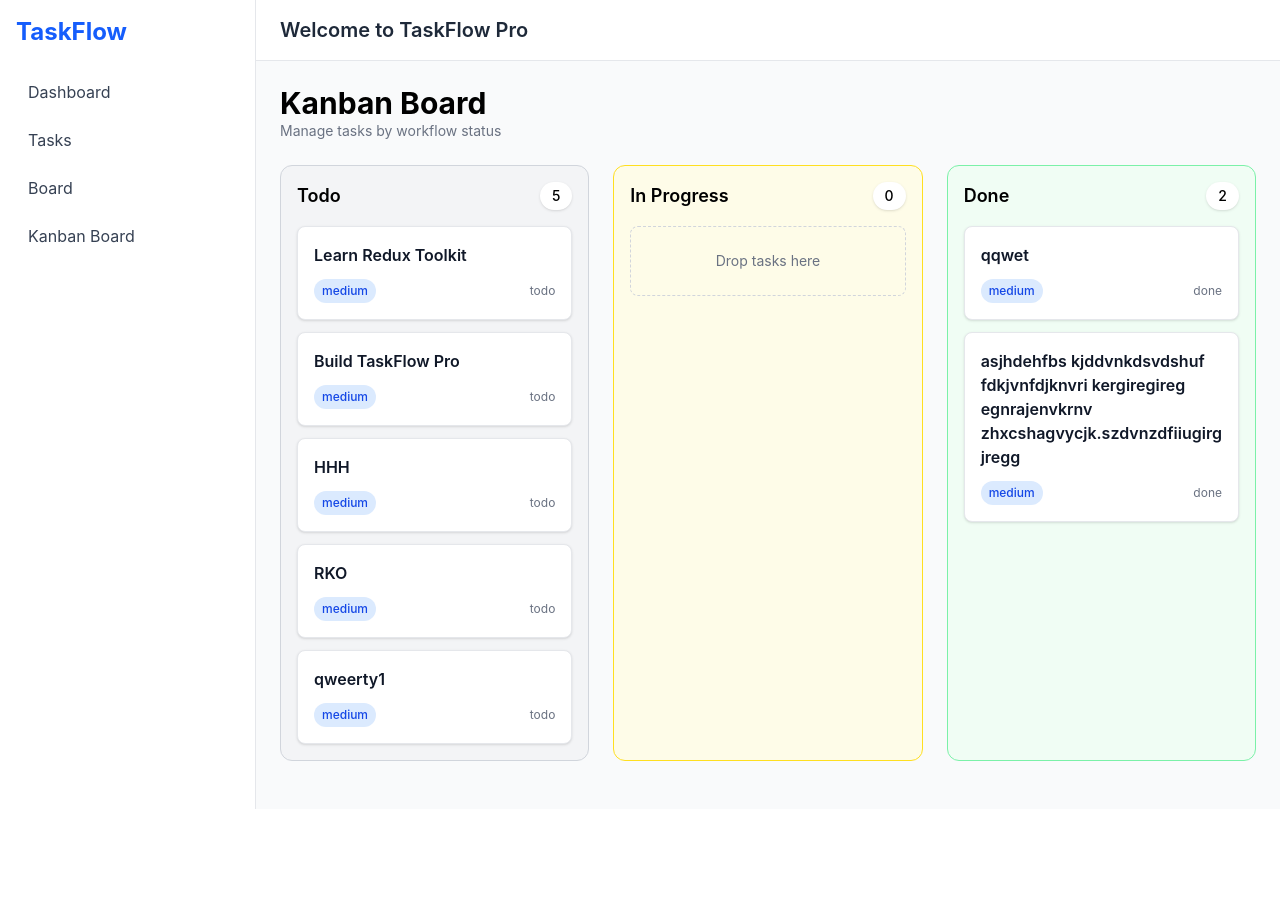
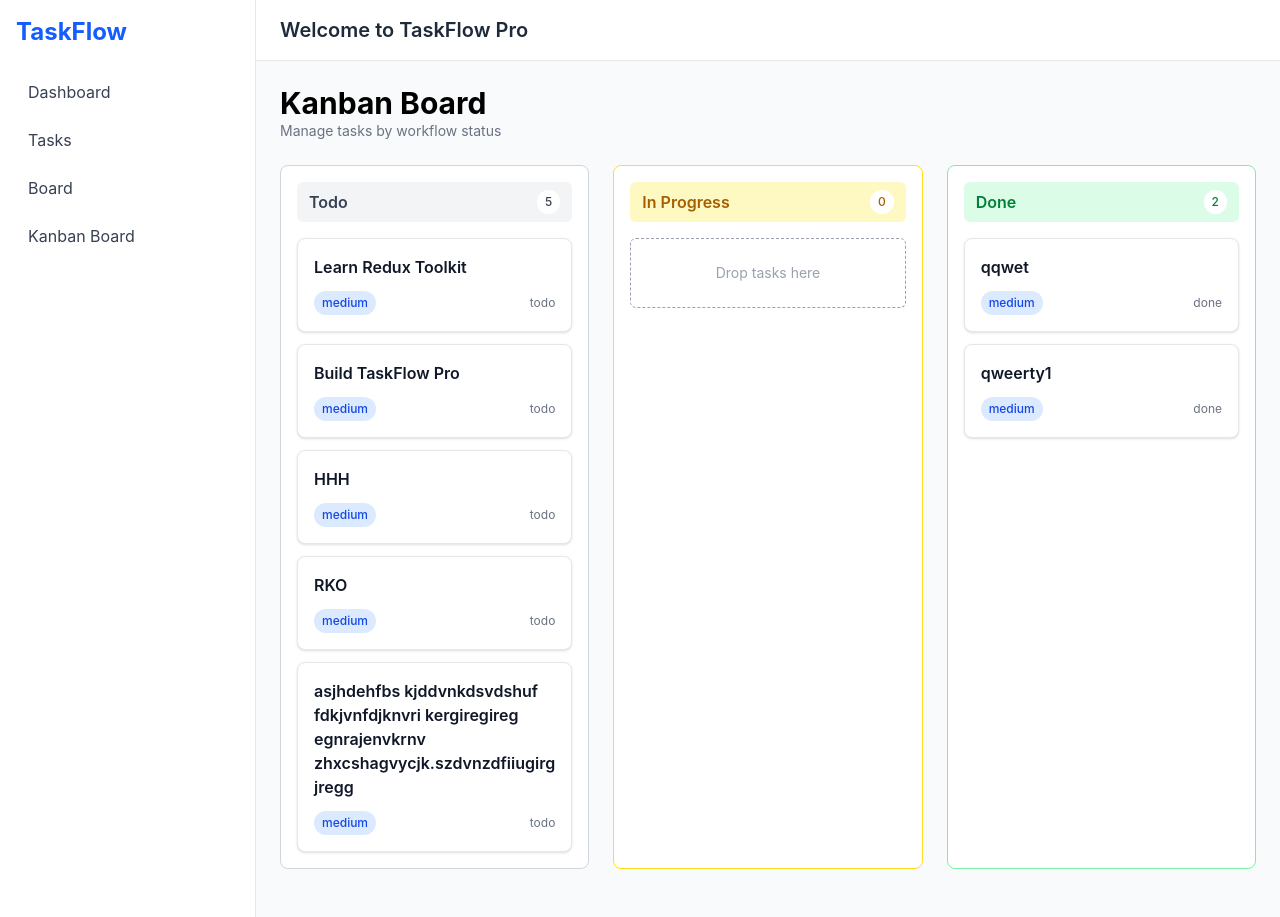
Before and after one commit to dev-ninad-k/taskflow-pro, a React (Vite) app: page /kanban in a window 1280 px wide. Before the commit the page ends 809 px from the top, so only its background shows below. Built offline with nearby package versions, Linux system fonts and the light colour scheme; data requests are answered from the project's data file.

Commit message:
feat: polish kanban columns UI

```diff
--- a/db.json
+++ b/db.json
@@ -27,12 +27,12 @@
     },
     {
       "title": "qweerty1",
-      "completed": false,
+      "completed": true,
       "id": "NCfa9doXqYc"
     },
     {
       "title": "asjhdehfbs kjddvnkdsvdshuf fdkjvnfdjknvri kergiregireg  egnrajenvkrnv zhxcshagvycjk.szdvnzdfiiugirg jregg",
-      "completed": true,
+      "completed": false,
       "id": "LrpfyfA42_E"
     }
   ],
--- a/src/features/tasks/components/kanban/KanbanColumn.tsx
+++ b/src/features/tasks/components/kanban/KanbanColumn.tsx
@@ -1,6 +1,7 @@
 import { useDroppable } from '@dnd-kit/core';
-import type { Task, TaskStatus } from '../../types';
+import type { Task } from '../../types';
 import KanbanTaskCard from './KanbanTaskCard';
+import type { TaskStatus } from '../../types';
 
 type Props = {
   title: string;
@@ -9,37 +10,53 @@ type Props = {
 };
 
 function KanbanColumn({ title, status, tasks }: Props) {
-  const { setNodeRef, isOver } = useDroppable({
+  const { setNodeRef } = useDroppable({
     id: status,
   });
 
-  const statusStyles = {
-    todo: 'bg-gray-100 border-gray-300',
-    'in-progress': 'bg-yellow-50 border-yellow-300',
-    done: 'bg-green-50 border-green-300',
+  const styles = {
+    todo: {
+      header: 'bg-gray-100 text-gray-700',
+      border: 'border-gray-300',
+    },
+    'in-progress': {
+      header: 'bg-yellow-100 text-yellow-700',
+      border: 'border-yellow-300',
+    },
+    done: {
+      header: 'bg-green-100 text-green-700',
+      border: 'border-green-300',
+    },
   };
 
   return (
     <div
       ref={setNodeRef}
       className={`
-        rounded-xl border p-4 min-h-[400px]
-        transition
-        ${statusStyles[status]}
-        ${isOver ? 'ring-2 ring-blue-400' : ''}
+        rounded-lg border
+        ${styles[status].border}
+        bg-white
+        p-4
+        min-h-[400px]
       `}
     >
-      <div className="mb-4 flex items-center justify-between">
-        <h2 className="text-lg font-semibold">{title}</h2>
+      <div
+        className={`
+          mb-4 flex items-center justify-between
+          rounded-md px-3 py-2
+          ${styles[status].header}
+        `}
+      >
+        <h2 className="font-semibold">{title}</h2>
 
-        <span className="rounded-full bg-white px-3 py-1 text-sm font-medium shadow-sm">
+        <span className="rounded-full bg-white px-2 py-1 text-xs font-medium">
           {tasks.length}
         </span>
       </div>
 
       <div className="space-y-3">
         {tasks.length === 0 ? (
-          <div className="rounded-lg border border-dashed border-gray-300 p-6 text-center text-sm text-gray-500">
+          <div className="rounded-md border border-dashed p-6 text-center text-sm text-gray-400">
             Drop tasks here
           </div>
         ) : (
```
